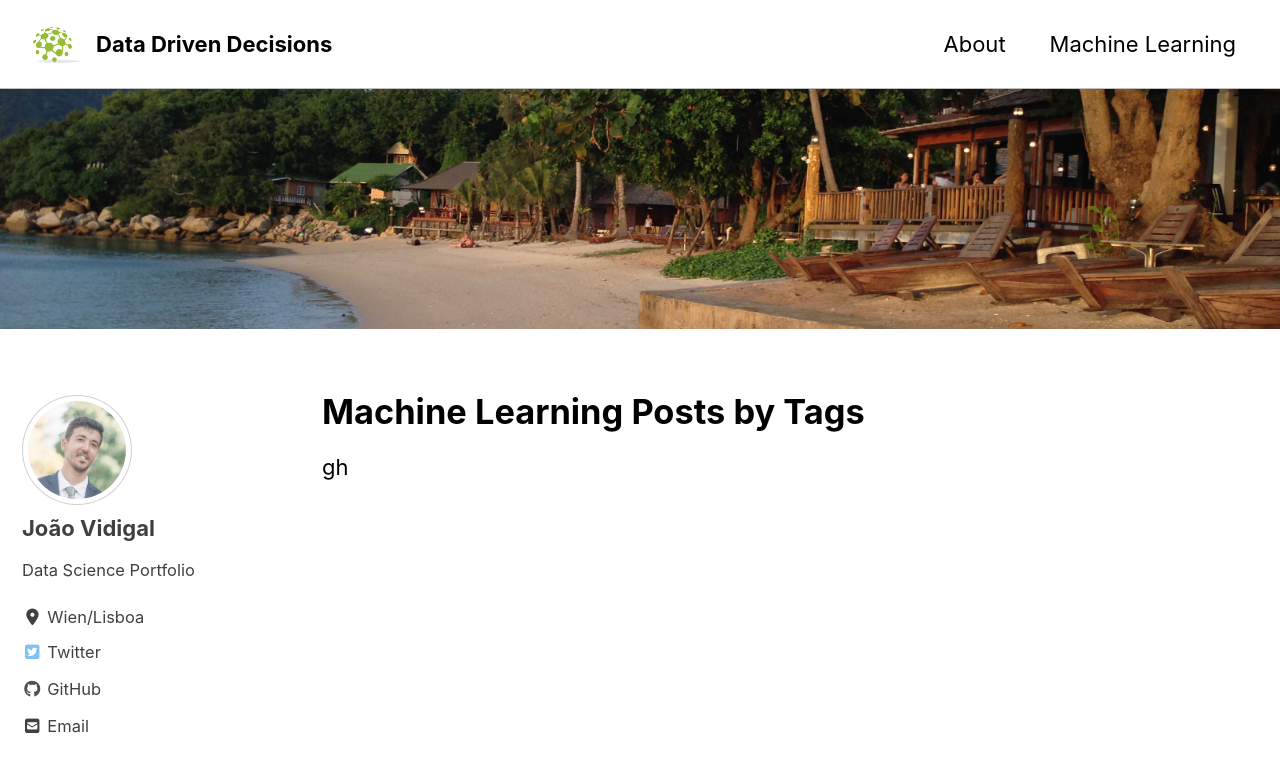
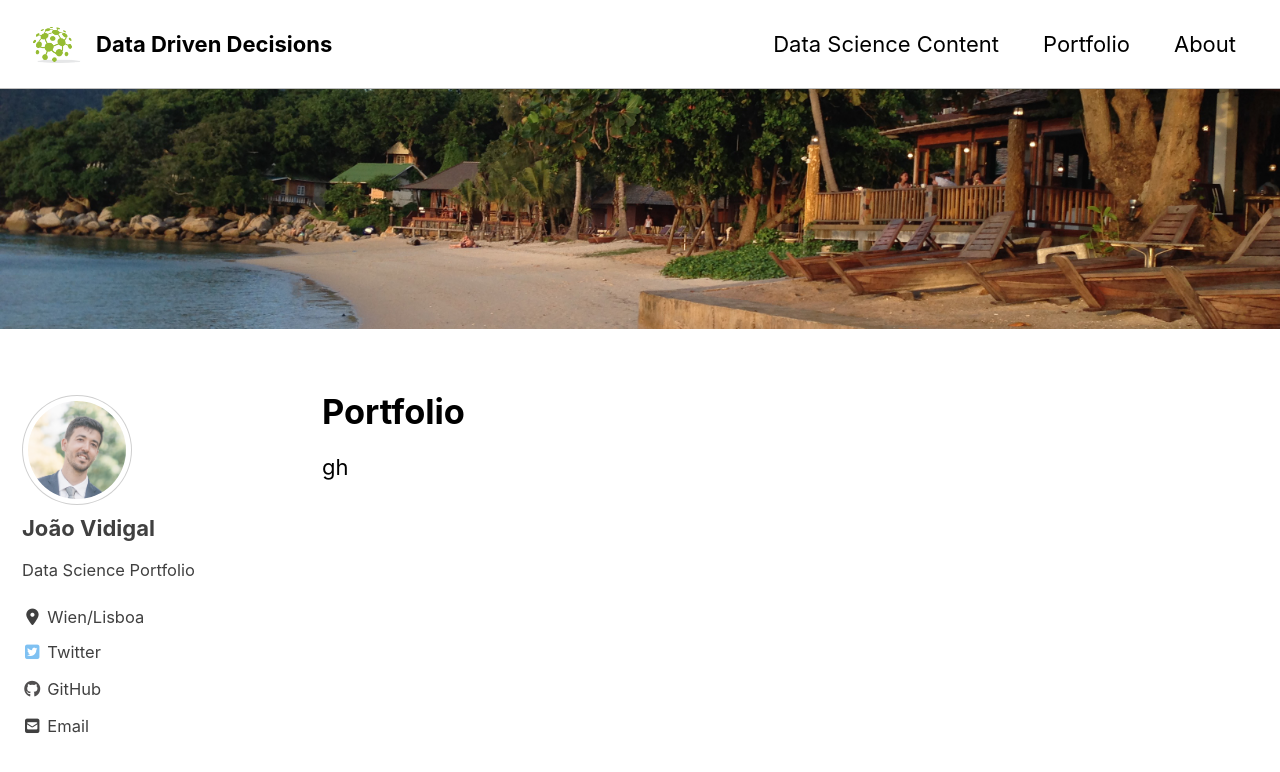
Before and after one commit to vidigaljoao/vidigaljoao.github.io, a Jekyll site: the page built from _pages/portfolio.md, in a window 1280 px wide and 900 px high. Shown: the top 772 px of the window. Built offline with Jekyll 4.4.1, drawn with Linux system fonts in a browser that asks for light colours; cached includes are drawn as plain includes; nearby versions of some CDN libraries.

```diff
--- a/_data/navigation.yml
+++ b/_data/navigation.yml
@@ -1,9 +1,11 @@
 # main links
 main:
+  - title: "Data Science Content"
+    url: /datascience/
+  - title: "Portfolio"
+    url: /portfolio/
   - title: "About"
     url: /about/
-  - title: "Machine Learning"
-    url: /machinelearning/
   # - title: "About"
   #   url: https://mmistakes.github.io/minimal-mistakes/about/
   # - title: "Sample Posts"
--- a/_pages/machinelearning.md
+++ b/_pages/portfolio.md
@@ -1,7 +1,7 @@
 ---
 layout: archive
-permalink: /machinelearning/
-title: "Machine Learning Posts by Tags"
+permalink: /portfolio/
+title: "Portfolio"
 author_profile: true
 header:
     image: "/images/header_1.jpg"
```
Also changed, not shown: _posts/2019-08-01-first-entry.md (+1 -1 lines).
